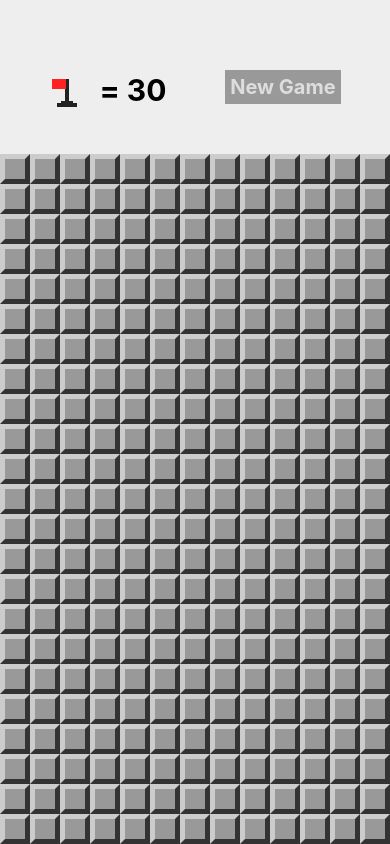
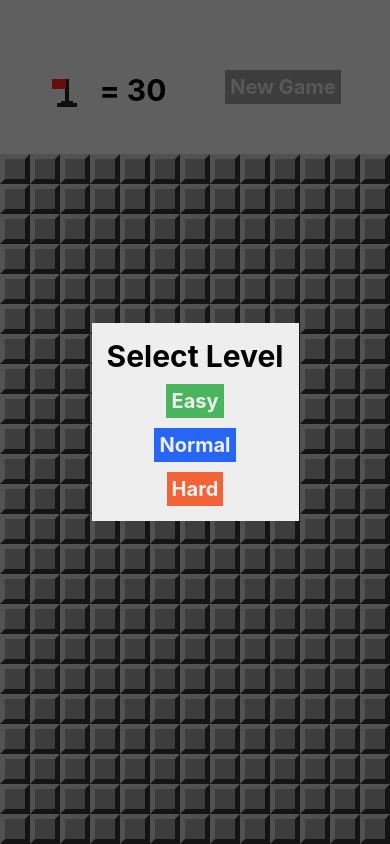
Before and after one commit to paulorcv/mines, a React Native app: screen / in a window 390 px wide. Both pictures are taken after a click on the element 64 px from the left and 92 px from the top of the page. Built offline with nearby package versions, Linux system fonts and the light colour scheme.

Commit message:
LevelSelection Screen

```diff
--- a/App.js
+++ b/App.js
@@ -13,6 +13,7 @@
 } from './src/functions';
 import MineField from './src/components/MineField';
 import Header from './src/components/Header';
+import LevelSelection from './src/screens/LevelSelection';
 
 class App extends Component {
   constructor(props) {
@@ -33,6 +34,7 @@
       board: createMinedBoard(rows, cols, this.minesAmount()),
       won: false,
       lost: false,
+      showLevelSelection: false,
     };
   };
 
@@ -65,12 +67,31 @@
     this.setState({ board, won });
   };
 
+  onCancel = () => {
+    this.setState({ showLevelSelection: false });
+  };
+
+  showLevelSelection = () => {
+    this.setState({ showLevelSelection: true });
+  };
+
+  onLevelSelected = level => {
+    params.difficultLevel = level;
+    this.setState(this.createState());
+  };
+
   render() {
     return (
       <View style={styles.container}>
+        <LevelSelection
+          isVisible={this.state.showLevelSelection}
+          onCancel={this.onCancel}
+          onLevelSelected={this.onLevelSelected}
+        />
         <Header
           flagsLeft={this.minesAmount() - flagsUsed(this.state.board)}
           onNewGame={() => this.setState(this.createState())}
+          onFlagPress={this.showLevelSelection}
         />
 
         <View style={styles.board}>
--- /dev/null
+++ b/src/screens/LevelSelection.js
@@ -0,0 +1,74 @@
+import React from 'react';
+import { View, StyleSheet, Text, TouchableOpacity, Modal } from 'react-native';
+
+export default props => {
+  return (
+    <Modal
+      onRequestClose={props.onCancel}
+      visible={props.isVisible}
+      animationType='slide'
+      transparent={true}
+    >
+      <View style={styles.frame}>
+        <View style={styles.container}>
+          <Text style={styles.title}>Select Level</Text>
+          <TouchableOpacity
+            style={[styles.button, styles.bgEasy]}
+            onPress={() => props.onLevelSelected(0.1)}
+          >
+            <Text style={styles.buttonLabel}>Easy</Text>
+          </TouchableOpacity>
+          <TouchableOpacity
+            style={[styles.button, styles.bgNormal]}
+            onPress={() => props.onLevelSelected(0.2)}
+          >
+            <Text style={styles.buttonLabel}>Normal</Text>
+          </TouchableOpacity>
+          <TouchableOpacity
+            style={[styles.button, styles.bgHard]}
+            onPress={() => props.onLevelSelected(0.4)}
+          >
+            <Text style={styles.buttonLabel}>Hard</Text>
+          </TouchableOpacity>
+        </View>
+      </View>
+    </Modal>
+  );
+};
+
+const styles = StyleSheet.create({
+  frame: {
+    flex: 1,
+    alignItems: 'center',
+    justifyContent: 'center',
+    backgroundColor: 'rgba(0,0,0,0.6)',
+  },
+  container: {
+    backgroundColor: '#EEE',
+    alignItems: 'center',
+    justifyContent: 'center',
+    padding: 15,
+  },
+  title: {
+    fontSize: 30,
+    fontWeight: 'bold',
+  },
+  button: {
+    marginTop: 10,
+    padding: 5,
+  },
+  buttonLabel: {
+    fontSize: 20,
+    color: '#EEE',
+    fontWeight: 'bold',
+  },
+  bgEasy: {
+    backgroundColor: '#49b65d',
+  },
+  bgNormal: {
+    backgroundColor: '#2765F7',
+  },
+  bgHard: {
+    backgroundColor: '#F26337',
+  },
+});
```
